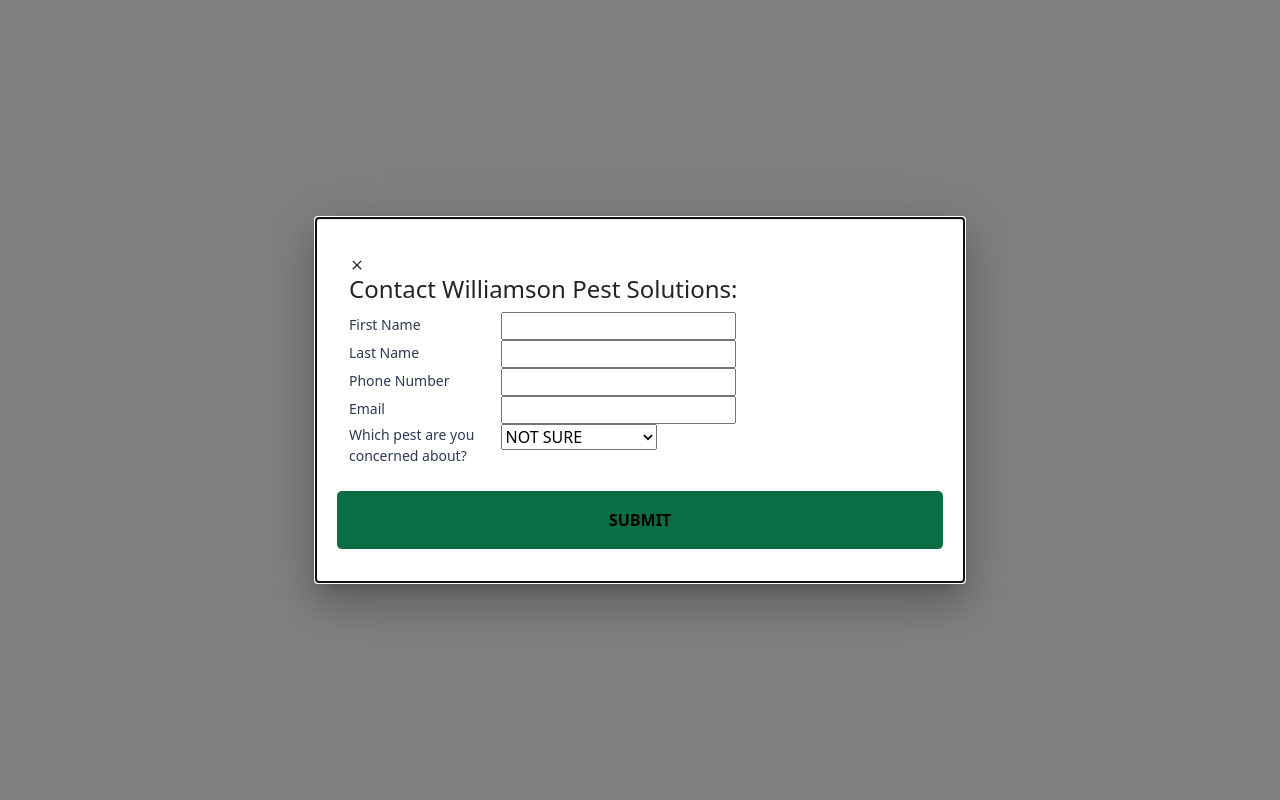
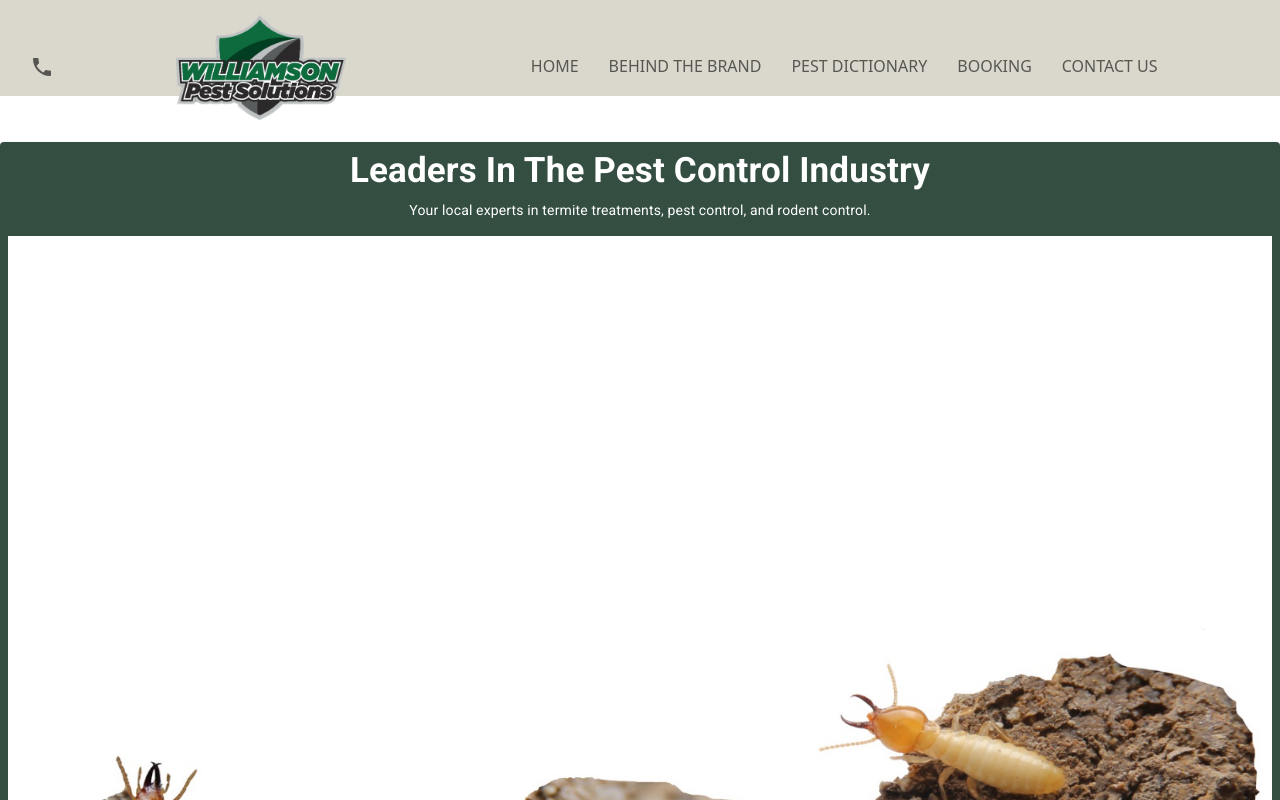
Before and after one commit to BlankDigitalDesign/blankdigitaldesign.github.io, a React (Create React App) app: page / in a window 1280 px wide. Shown: the top 800 px of the page. Built offline with nearby package versions, Linux system fonts and the light colour scheme.

Commit message:
remove hash router to see if that fixes?

```diff
--- a/src/App.js
+++ b/src/App.js
@@ -13,7 +13,7 @@
 import useViewport from "./hooks/useViewPort";
 
 const App = () => {
-  const [modalOpen, setModalStatus] = useState(true);
+  const [modalOpen, setModalStatus] = useState(false);
   const [pestType, setPestType] = useState("");
   const [isMobile, setIsMobile] = useState(false);
 
@@ -33,8 +33,8 @@
 
   return (
     <div className="App page-container">
-      {/* <BrowserRouter>
-        <HashRouter basename={process.env.PUBLIC_URL}>
+       <BrowserRouter>
+
           <Stack spacing={2}>
             <div>
               <Header {...{ modalOpen, handleModalStatus }} />
@@ -69,8 +69,8 @@
               <Footer />
             </div>
           </Stack>
-        </HashRouter>
-      </BrowserRouter> */}
+
+      </BrowserRouter>
       <ContactModal {...{ pestType, modalOpen, handleModalStatus }} />
     </div>
   );
```
